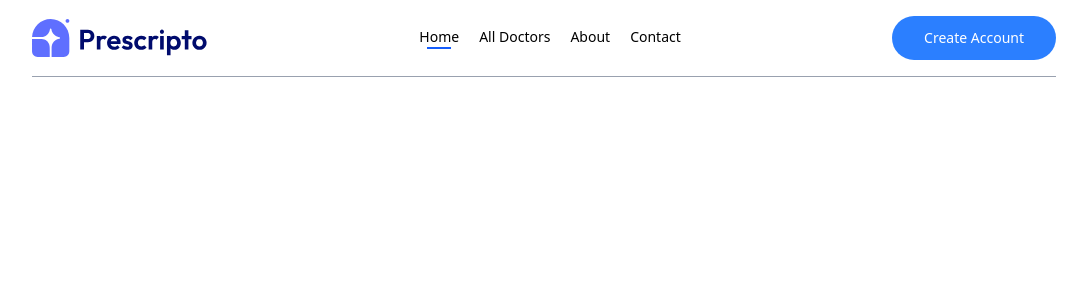
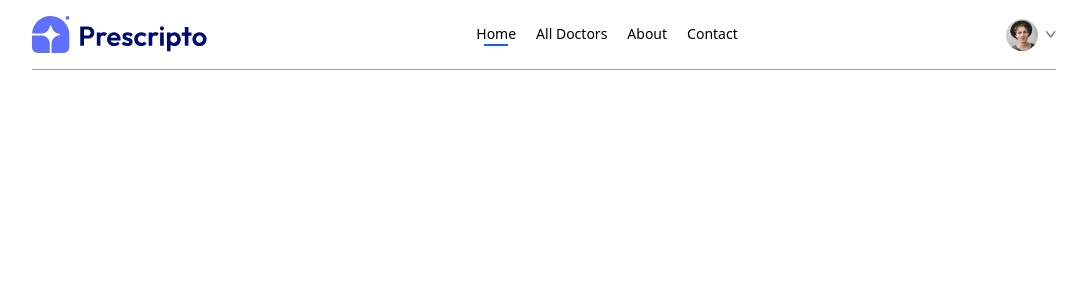
Before and after one commit to sauravsultane/Hospital-Management-System, a React (Vite) app in the folder frontend/: page / in a window 1280 px wide. Shown: the top 300 px of the page, without its empty margins (96-1183 px from the left). Built offline with nearby package versions, Linux system fonts and the light colour scheme.

Commit message:
nav bar added

```diff
--- a/frontend/src/components/Navbar.jsx
+++ b/frontend/src/components/Navbar.jsx
@@ -1,41 +1,78 @@
-import React from 'react'
-import {assets} from '../assets/assets'
-import {NavLink} from 'react-router-dom'
+import React from "react";
+import { useState } from "react";
+import { assets } from "../assets/assets";
+import { Navigate, NavLink, useNavigate } from "react-router-dom";
 const Navbar = () => {
+  const navigate = useNavigate();
+
+  const [showMenu, setMenu] = useState(false);
+  const [token, setToken] = useState(true);
+
   return (
-    <div className='flex items-center justify-between text-sm py-4 mb-5 border-b border-b-gray-400'>
-      <img className='w-44 cursor-pointer' src={assets.logo} alt="" />
-      <ul className='hidden md:flex items-start gap-5 font-medium'>
-        <NavLink to='/'>
-          <li className='py-1'>
+    <div className="flex items-center justify-between text-sm py-4 mb-5 border-b border-b-gray-400">
+      <img className="w-44 cursor-pointer" src={assets.logo} alt="" />
+      <ul className="hidden md:flex items-start gap-5 font-medium">
+        <NavLink to="/">
+          <li className="py-1">
             Home
-            <hr className='border-none outline-none h-0.5 bg-blue-600 w-3/5 m-auto hidden' />
+            <hr className="border-none outline-none h-0.5 bg-blue-600 w-3/5 m-auto hidden" />
           </li>
         </NavLink>
-        <NavLink to='/doctors'>
-          <li className='py-1'>
+        <NavLink to="/doctors">
+          <li className="py-1">
             All Doctors
-            <hr className='border-none outline-none h-0.5 bg-blue-600 w-3/5 m-auto hidden' />
+            <hr className="border-none outline-none h-0.5 bg-blue-600 w-3/5 m-auto hidden" />
           </li>
         </NavLink>
-        <NavLink to='/about'>
-          <li className='py-1'>
+        <NavLink to="/about">
+          <li className="py-1">
             About
-            <hr className='border-none outline-none h-0.5 bg-blue-600 w-3/5 m-auto hidden' />
+            <hr className="border-none outline-none h-0.5 bg-blue-600 w-3/5 m-auto hidden" />
           </li>
         </NavLink>
-        <NavLink to='/contact'>
-          <li className='py-1'>
+        <NavLink to="/contact">
+          <li className="py-1">
             Contact
-            <hr className='border-none outline-none h-0.5 bg-blue-600 w-3/5 m-auto hidden' />
+            <hr className="border-none outline-none h-0.5 bg-blue-600 w-3/5 m-auto hidden" />
           </li>
         </NavLink>
       </ul>
-      <div className='flex items-center gap-4 bg-blue-500 text-white rounded-full'>
-        <button className='px-8 py-3 font-light cursor-pointer hidden md:block' >Create Account</button>
+      <div className="flex items-center gap-4">
+        {token ? (
+          <div className="flex items-center gap-2 cursor-pointer group relative">
+            <img className="w-8 rounded-full" src={assets.profile_pic} />
+            <img className="w-2.5" src={assets.dropdown_icon} alt="" />
+            <div className="absolute top-0 left-0 text-base pt-14 font-medium text-gray-600 z-25 hidden group-hover:block">
+              <div className="w-48 bg-stone-100 rounded flex flex-col gap-2 shadow-lg">
+                <p
+                  onClick={() => navigate("/my-profile")}
+                  className="cursor-pointer hover:bg-gray-200 p-2 rounded"
+                >
+                  My Profile
+                </p>
+                <p
+                  onClick={() => navigate("/my-appointments")}
+                  className="cursor-pointer hover:bg-gray-200 p-2 rounded"
+                >
+                  My Appointments
+                </p>
+                <p onClick={()=>setToken(false)} className="cursor-pointer hover:bg-red-300 p-2 rounded text-red-600">
+                  Log Out
+                </p>
+              </div>
+            </div>
+          </div>
+        ) : (
+          <button
+            onClick={() => navigate("/login")}
+            className=" bg-blue-500 text-white rounded-full px-8 py-3 font-light cursor-pointer hidden md:block"
+          >
+            Create Account
+          </button>
+        )}
       </div>
     </div>
-  )
-}
+  );
+};
 
-export default Navbar
+export default Navbar;
```
